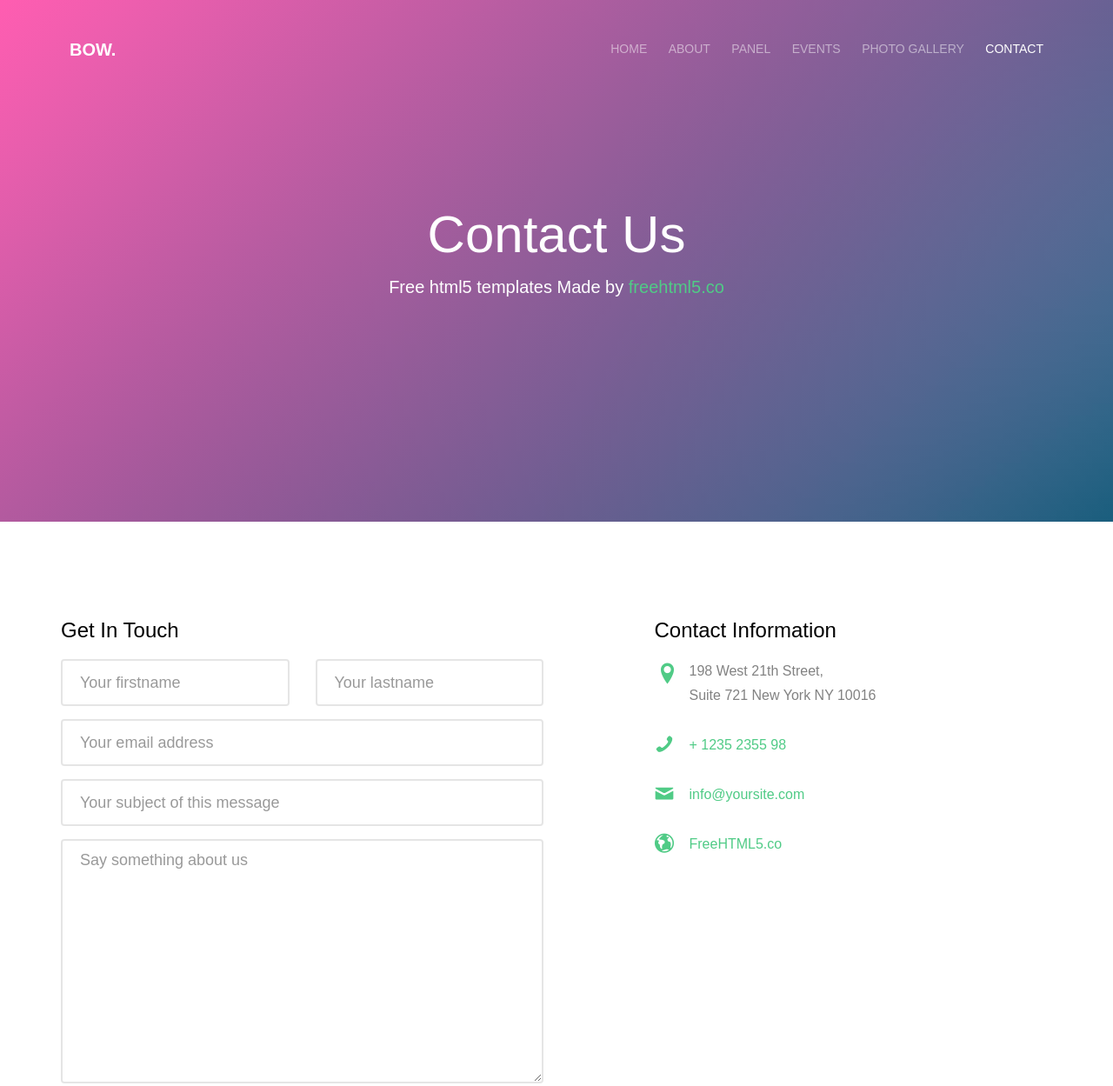
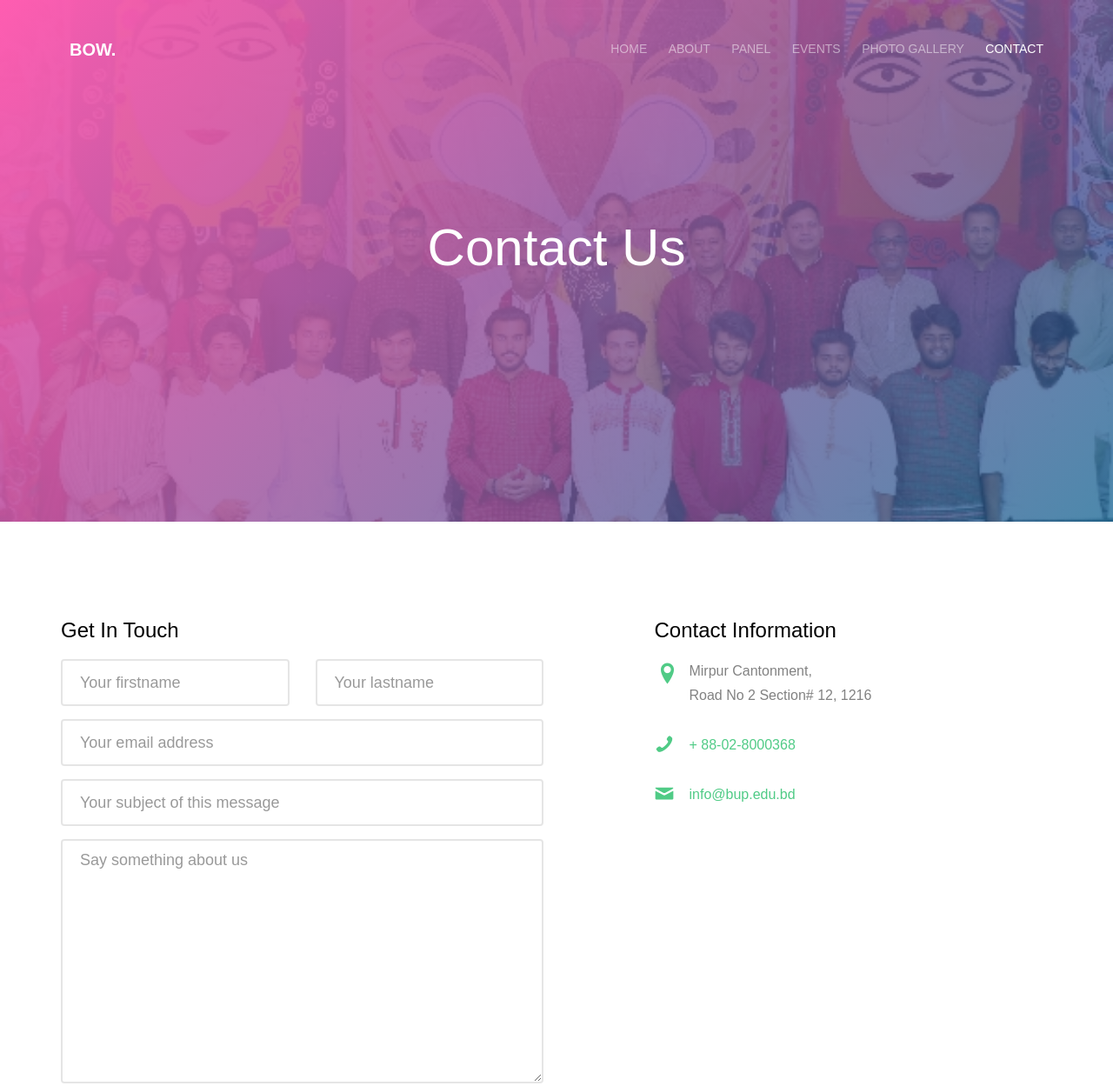
Before and after one commit to abirmunna/Devops, a plain HTML site: page contact.html in a window 1280 px wide. Shown: the top 1249 px of the page at 87% size. Drawn offline with Linux system fonts and the light colour scheme; files whose address does not match are found by name.

Commit message:
contact us complete

```diff
--- a/contact.html
+++ b/contact.html
@@ -96,7 +96,7 @@
 		</div>
 	</nav>
 
-	<header id="fh5co-header" class="fh5co-cover fh5co-cover-sm" role="banner" style="background-image:url(images/img_bg_2.jpg);">
+	<header id="fh5co-header" class="fh5co-cover fh5co-cover-sm" role="banner" style="background-image:url(images/contact.jpg);">
 		<div class="overlay"></div>
 		<div class="container">
 			<div class="row">
@@ -104,7 +104,7 @@
 					<div class="display-t">
 						<div class="display-tc animate-box" data-animate-effect="fadeIn">
 							<h1>Contact Us</h1>
-							<h2>Free html5 templates Made by <a href="http://freehtml5.co" target="_blank">freehtml5.co</a></h2>
+							<h2> <a href="" target="_blank"></a></h2>
 						</div>
 					</div>
 				</div>
@@ -160,10 +160,10 @@
 					<div class="fh5co-contact-info">
 						<h3>Contact Information</h3>
 						<ul>
-							<li class="address">198 West 21th Street, <br> Suite 721 New York NY 10016</li>
-							<li class="phone"><a href="tel://1234567920">+ 1235 2355 98</a></li>
-							<li class="email"><a href="mailto:info@yoursite.com">info@yoursite.com</a></li>
-							<li class="url"><a href="http://FreeHTML5.co">FreeHTML5.co</a></li>
+							<li class="address">Mirpur Cantonment,<br> Road No 2 Section# 12, 1216</li>
+							<li class="phone"><a href="tel://88-02-8000368">+ 88-02-8000368</a></li>
+							<li class="email"><a href="info@bup.edu.bd">info@bup.edu.bd</a></li>
+
 						</ul>
 					</div>
 
```
Also changed, not shown: images/contact.jpg (added).
